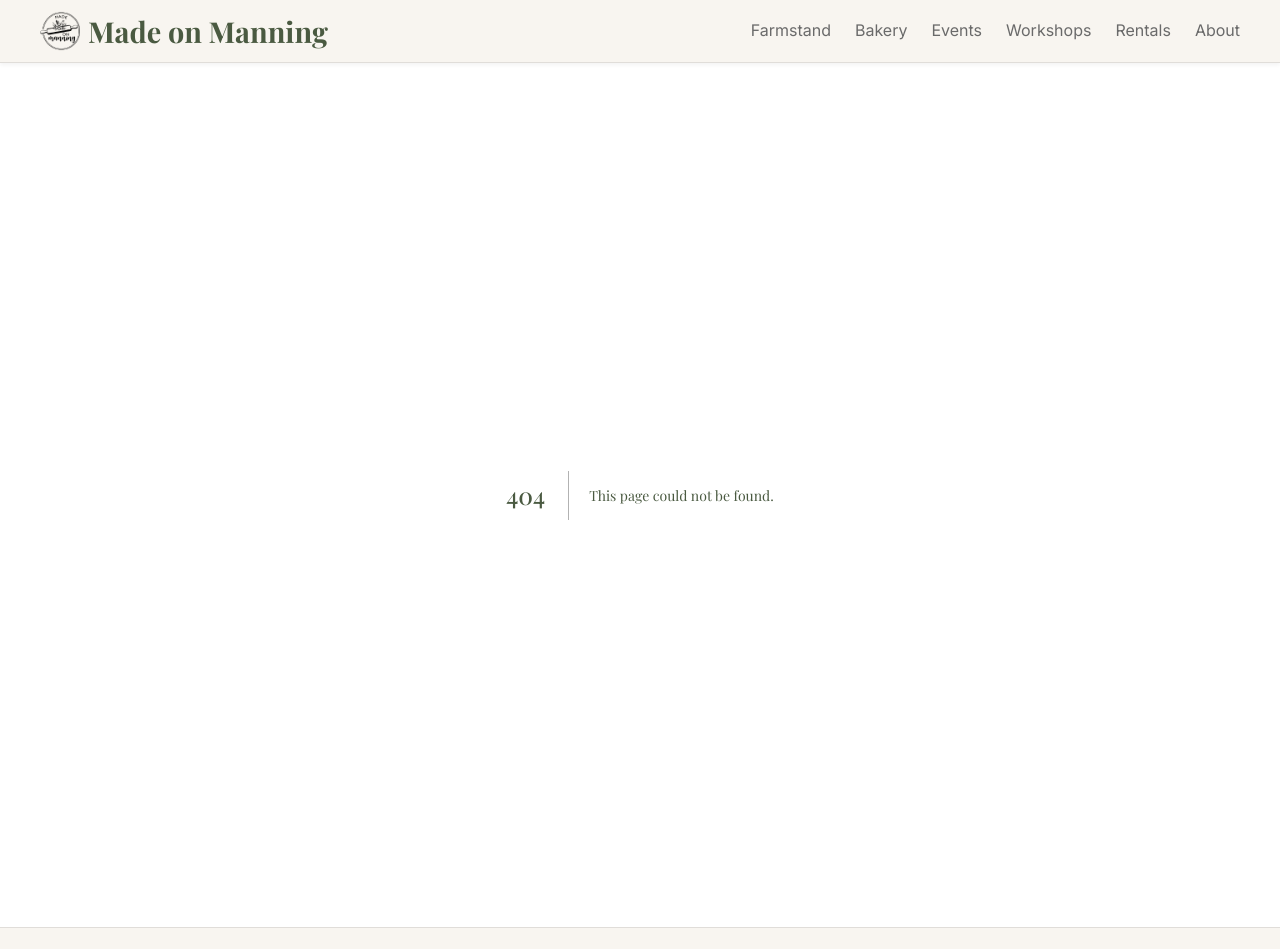
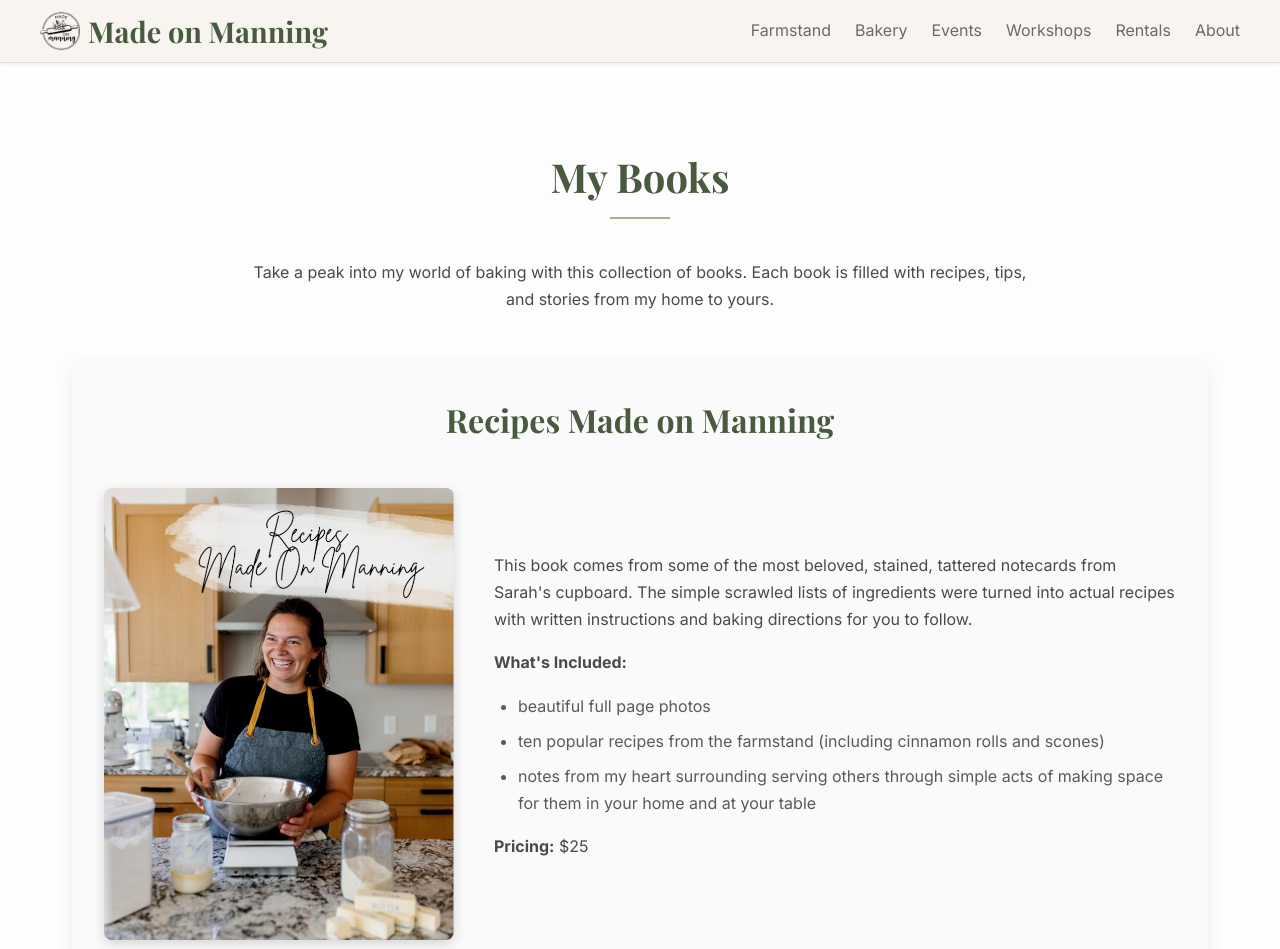
Before and after one commit to madeonmanning/madeonmanning.github.io, a Next.js app: page /books in a window 1280 px wide. Before the commit this address had no page. Shown: the top 949 px of the page. Built offline with nearby package versions, Linux system fonts and the light colour scheme; a web font is replaced by a local one.

Commit message:
add books page

```diff
--- /dev/null
+++ b/app/books/Books.css
@@ -0,0 +1,146 @@
+.books-page {
+    text-align: center;
+}
+
+.book-item {
+    background-color: #fafafa;
+    padding: 2rem;
+    border-radius: 10px;
+    box-shadow: 0 5px 15px rgba(0,0,0,0.08);
+    margin-bottom: 3.5rem;
+    text-align: left;
+}
+
+.book-item .section-heading {
+    text-align: center;
+    font-size: 2rem;
+    margin-bottom: 2.5rem;
+    color: #4a5a41;
+}
+
+.book-item .item-content {
+    display: flex;
+    flex-wrap: wrap;
+    gap: 2.5rem;
+    align-items: center;
+}
+
+.book-item .item-details {
+    flex: 2;
+    min-width: 300px;
+}
+
+.book-item ul {
+    list-style: disc;
+    padding-left: 1.5rem;
+    margin-bottom: 1rem;
+    color: #5a5a5a;
+}
+
+.book-item ul li {
+    margin-bottom: 0.5rem;
+    background: none;
+    border-left: none;
+    box-shadow: none;
+    padding: 0;
+}
+
+.book-item p {
+    margin-bottom: 1rem;
+}
+
+.book-cta-button {
+    display: inline-block;
+    background-color: #a3b18a;
+    color: white;
+    padding: 0.8rem 1.8rem;
+    border-radius: 5px;
+    text-decoration: none;
+    font-weight: 600;
+    margin-top: 1.5rem;
+    transition: background-color 0.3s ease, transform 0.1s ease;
+}
+
+.book-cta-button:hover {
+    background-color: #8c9d72;
+    transform: translateY(-1px);
+}
+
+.book-item.inverted-layout .item-content {
+    flex-direction: row-reverse;
+}
+
+.inquiry-call-to-action {
+    background-color: #f0f0e8;
+    padding: 2.5rem 2rem;
+    border-radius: 10px;
+    margin-top: 3.5rem;
+    text-align: center;
+    box-shadow: 0 2px 10px rgba(0,0,0,0.05);
+}
+
+.inquiry-call-to-action p {
+    font-size: 1.2rem;
+    color: #4a4a4a;
+    margin-bottom: 1.5rem;
+    max-width: 700px;
+    margin-left: auto;
+    margin-right: auto;
+}
+
+.main-inquiry-button {
+    display: inline-block;
+    background-color: #4a5a41;
+    color: white;
+    padding: 1rem 2.5rem;
+    border-radius: 8px;
+    text-decoration: none;
+    font-size: 1.1rem;
+    font-weight: 700;
+    transition: background-color 0.3s ease, transform 0.1s ease;
+}
+
+.main-inquiry-button:hover {
+    background-color: #3b4731;
+    transform: translateY(-2px);
+}
+
+.book-image-container {
+    max-width: 350px;
+    width: 100%;
+    margin: 0 auto;
+    border-radius: 8px;
+    box-shadow: 0 4px 12px rgba(0,0,0,0.15);
+}
+
+.book-image {
+    width: 100%;
+    height: auto;
+    object-fit: cover;
+    border-radius: 8px;
+    display: block;
+}
+
+@media (max-width: 768px) {
+    .book-item .item-content,
+    .book-item.inverted-layout .item-content {
+        flex-direction: column;
+        align-items: center;
+    }
+    .book-item .book-image-container {
+        min-width: unset;
+        max-width: 80%;
+        margin-bottom: 1.5rem;
+    }
+    .book-item .item-details {
+        min-width: unset;
+        text-align: center;
+    }
+    .book-item ul {
+        text-align: left;
+        padding-left: 1.5rem;
+        width: 100%;
+        margin-left: auto;
+        margin-right: auto;
+    }
+}
--- /dev/null
+++ b/app/books/page.jsx
@@ -0,0 +1,77 @@
+'use client'
+
+import React from 'react';
+import Link from 'next/link';
+import '../globals.css';
+import './Books.css';
+
+function Books() {
+  const bookItems = [
+    {
+      id: 1,
+      name: 'Recipes Made on Manning',
+      story: 'This book comes from some of the most beloved, stained, tattered notecards from Sarah\'s cupboard. The simple scrawled lists of ingredients were turned into actual recipes with written instructions and baking directions for you to follow.',
+      specs: [
+        'beautiful full page photos',
+        'ten popular recipes from the farmstand (including cinnamon rolls and scones)',
+        'notes from my heart surrounding serving others through simple acts of making space for them in your home and at your table',
+      ],
+      cost: '$25',
+      image: '/book-recipes-made-on-manning.jpg'
+    },
+    {
+      id: 2,
+      name: 'Sourdough Made on Manning',
+      story: 'Explore the world of sourdough with this new immersive booklet. Sarah took her sourdough workshop and turned it into written instructins with guided step-by-step photos to help you begin or further your sourdough journey.',
+      specs: [
+        'how to care for and maintain a sourdough starter',
+        'original sourdough bread step-by-step recipe',
+        'favorite sourdough recipes (including pizza crust, bagels, waffles and more)',
+        'sourdough frequently asked questions',
+        'notes from my heart about my desire to bring others together over something as simple as a shared meal'
+      ],
+      cost: '$25',
+      image: '/book-sourdough-made-on-manning.jpg'
+    }
+  ];
+
+  return (
+    <div className="page-section books-page">
+      <h1 className="page-title">My Books</h1>
+      <p className="intro-text">
+        Take a peak into my world of baking with this collection of books. Each book is filled with recipes, tips, and stories from my home to yours.
+      </p>
+
+      {bookItems.map((item, index) => (
+        <section key={item.id} className={`book-item ${index % 2 !== 0 ? 'inverted-layout' : ''}`}>
+          <h2 className="section-heading">{item.name}</h2>
+          <div className="item-content">
+            <div className="book-image-container">
+              <img src={item.image} alt={item.name} className="book-image" />
+            </div>
+            <div className="item-details">
+              <p>{item.story}</p>
+              <p><b>What&apos;s Included:</b></p>
+              <ul>
+                {item.specs.map((spec, i) => (
+                  <li key={i}>{spec}</li>
+                ))}
+              </ul>
+              <p>
+                <b>Pricing:</b> {item.cost}
+              </p>
+            </div>
+          </div>
+        </section>
+      ))}
+
+      <div className="inquiry-call-to-action">
+        <p>Interested in ordering one or both of these books?</p>
+        <Link href="/contact" className="main-inquiry-button">Contact Me</Link>
+      </div>
+
+    </div>
+  );
+}
+
+export default Books;
--- a/app/contact/page.jsx
+++ b/app/contact/page.jsx
@@ -128,6 +128,7 @@
             <option value="Custom Baked Goods">Custom Baked Goods</option>
             <option value="Workshops">Workshops</option>
             <option value="Rentals">Rentals</option>
+            <option value="Books">Books</option>
             <option value="Other">Other</option>
           </select>
         </div>
--- a/app/rentals/Rentals.css
+++ b/app/rentals/Rentals.css
@@ -7,7 +7,7 @@
 
 .rental-category {
     background-color: #fafafa;
-    padding: 3rem 2rem;
+    padding: 2rem;
     border-radius: 10px;
     box-shadow: 0 5px 15px rgba(0,0,0,0.08);
     margin-bottom: 3.5rem; /* More space between categories */
```
Also changed, not shown: public/book-recipes-made-on-manning.jpg (added), public/book-sourdough-made-on-manning.jpg (added).
